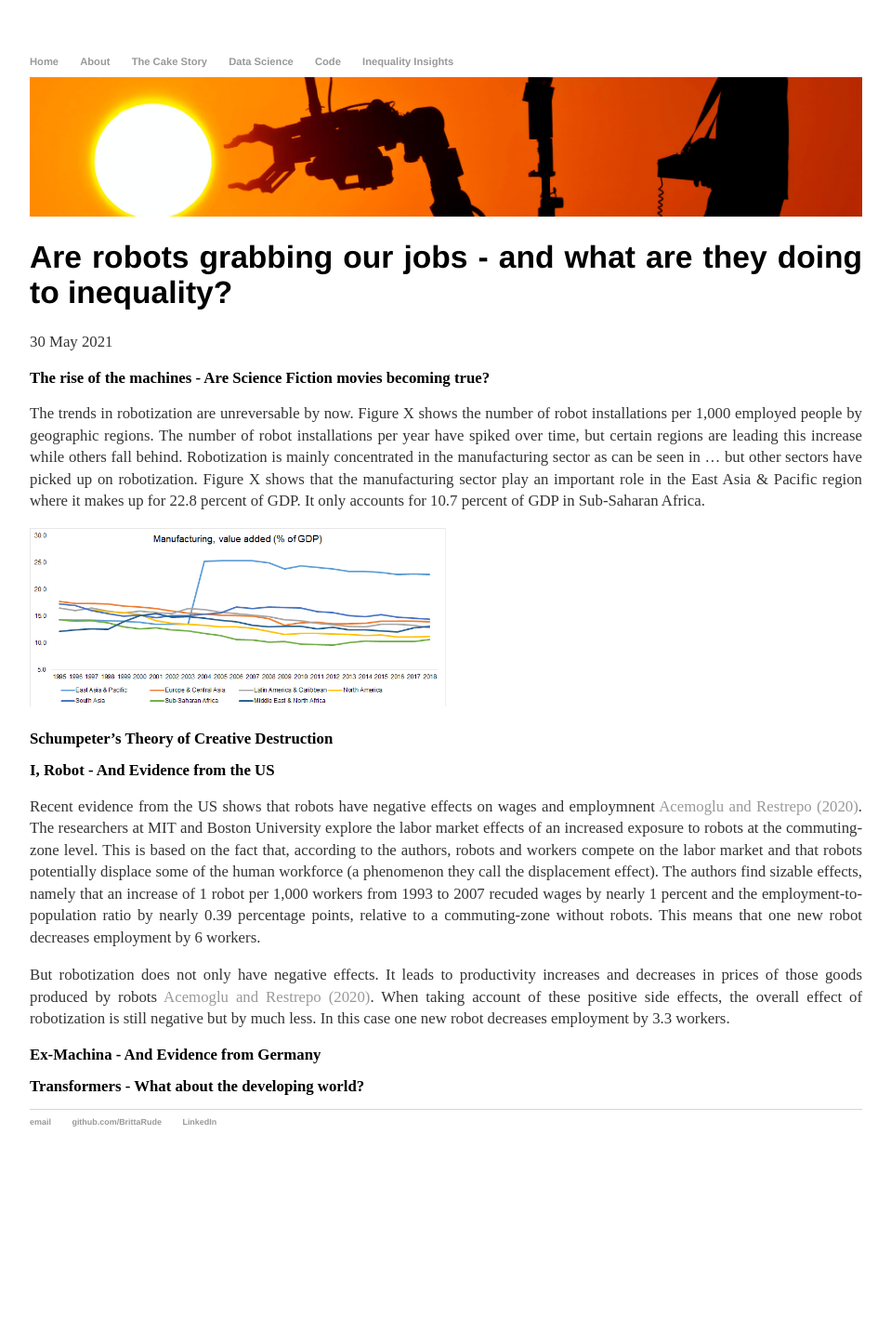
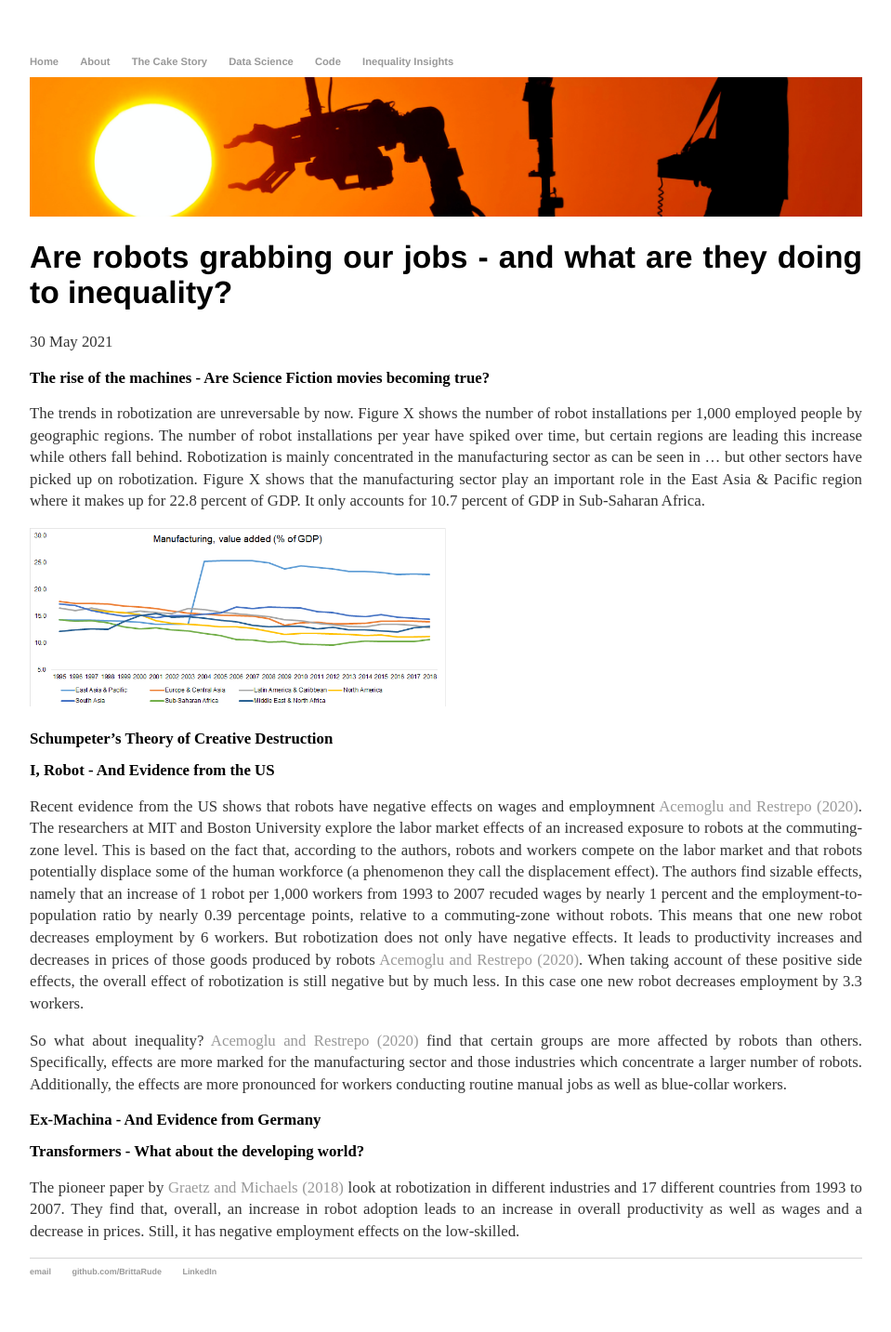
Before and after one commit to BrittaRude/BrittaRude.github.io, a Jekyll site: the page built from inputs_cakestory/_posts/2021-05-30-britta-rude-are-robots-grabbing-our-jobs.md, in a window 1280 px wide. Shown: the whole page at 93% size, without its empty margins (160-1119 px from the left). Built offline with Jekyll 4.4.1, drawn with Linux system fonts in a browser that asks for light colours; before the commit the page ends 1272 px from its top, so only the background shows below that.

Commit message:
Update 2021-05-30-britta-rude-are-robots-grabbing-our-jobs.md

```diff
--- a/inputs_cakestory/_posts/2021-05-30-britta-rude-are-robots-grabbing-our-jobs.md
+++ b/inputs_cakestory/_posts/2021-05-30-britta-rude-are-robots-grabbing-our-jobs.md
@@ -17,10 +17,13 @@ The trends in robotization are unreversable by now. Figure X shows the number of
 ## I, Robot - And Evidence from the US
 
 Recent evidence from the US shows that robots have negative effects on wages and employmnent [Acemoglu and Restrepo (2020)](https://economics.mit.edu/files/19696). The researchers at MIT and Boston University explore the labor market effects of an increased exposure to robots at the commuting-zone level. This is based on the fact that, according to the authors, robots and workers compete on the labor market and that robots potentially displace some of the human workforce (a phenomenon they call the displacement effect). The authors find sizable effects, namely that an increase of 1 robot per 1,000 workers from 1993 to 2007 recuded wages by nearly 1 percent and the employment-to-population ratio by nearly 0.39 percentage points, relative to a commuting-zone without robots. This means that one new robot decreases employment by 6 workers.
+But robotization does not only have negative effects. It leads to productivity increases and decreases in prices of those goods produced by robots [Acemoglu and Restrepo (2020)](https://economics.mit.edu/files/19696). When taking account of these positive side effects, the overall effect of robotization is still negative but by much less. In this case one new robot decreases employment by 3.3 workers.
 
-But robotization does not only have negative effects. It leads to productivity increases and decreases in prices of those goods produced by robots [Acemoglu and Restrepo (2020)](https://economics.mit.edu/files/19696). When taking account of these positive side effects, the overall effect of robotization is still negative but by much less. In this case one new robot decreases employment by 3.3 workers.
+So what about inequality? [Acemoglu and Restrepo (2020)](https://economics.mit.edu/files/19696) find that certain groups are more affected by robots than others. Specifically, effects are more marked for the manufacturing sector and those industries which concentrate a larger number of robots. Additionally, the effects are more pronounced for workers conducting routine manual jobs as well as blue-collar workers.
 
 
 ## Ex-Machina - And Evidence from Germany
 
 ## Transformers - What about the developing world?
+
+The pioneer paper by [Graetz and Michaels (2018)](https://direct.mit.edu/rest/article/100/5/753/58489/Robots-at-Work) look at robotization in different industries and 17 different countries from 1993 to 2007. They find that, overall, an increase in robot adoption leads to an increase in overall productivity as well as wages and a decrease in prices. Still, it has negative employment effects on the low-skilled.
```
